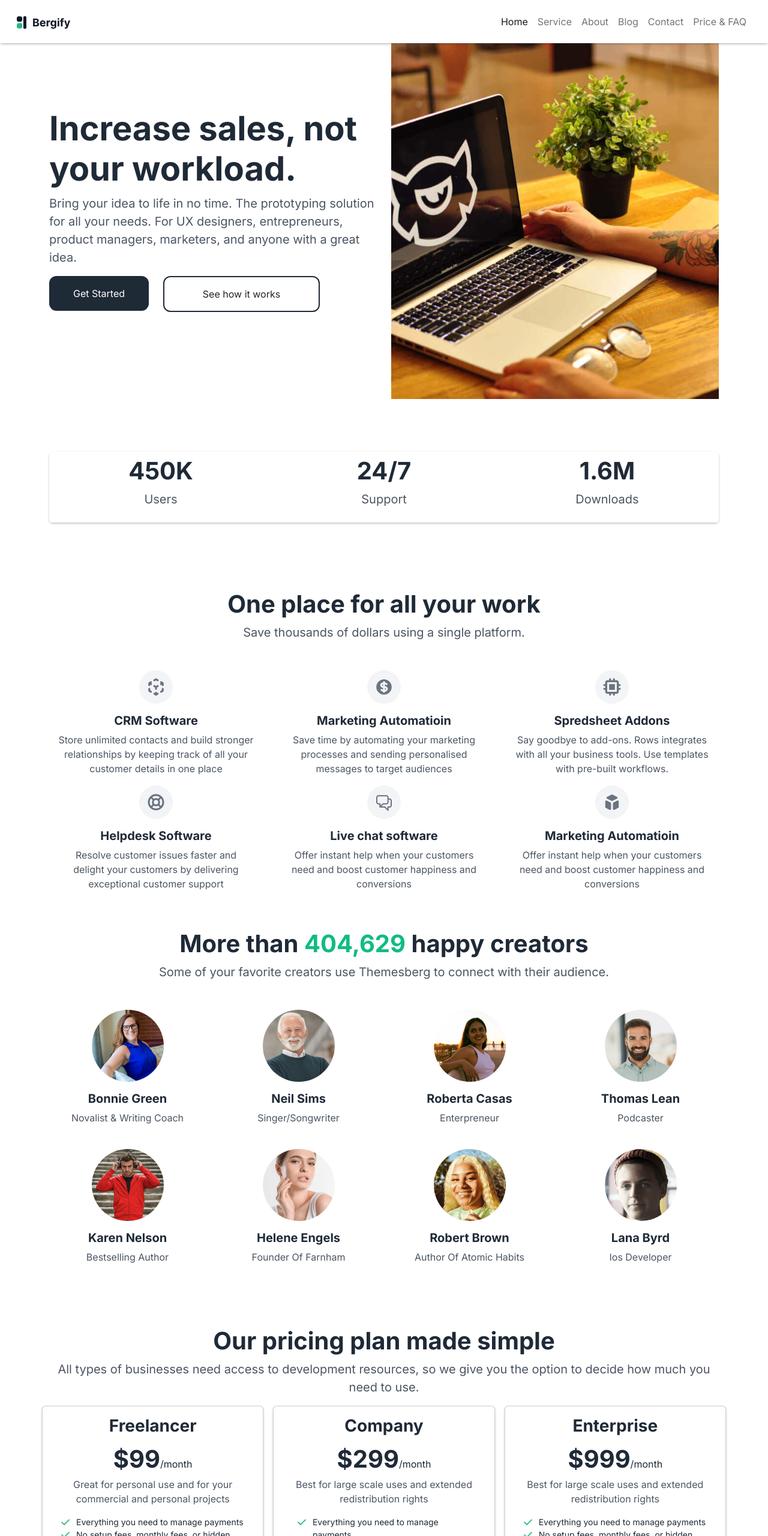
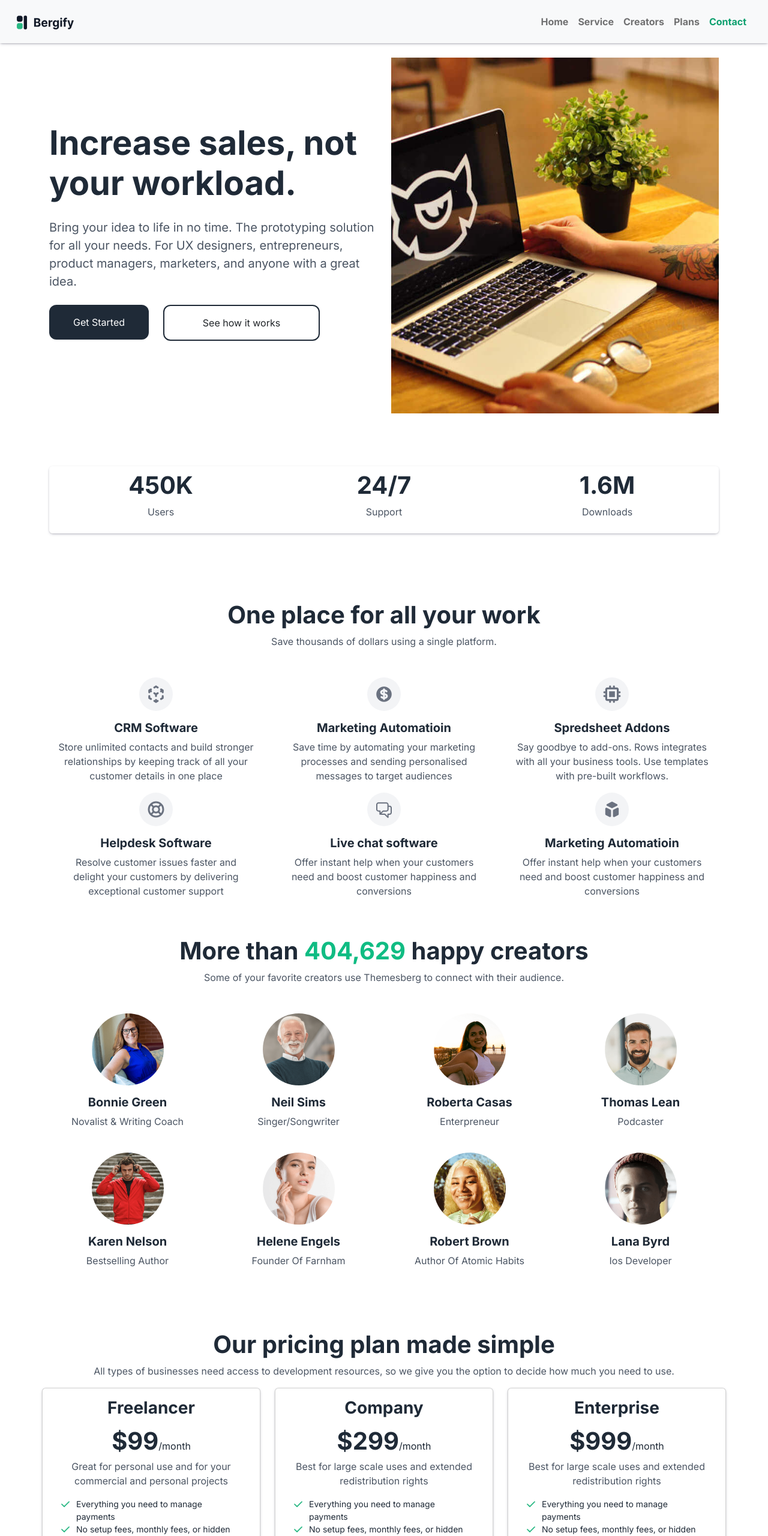
Before and after one commit to rizwanc018/Bergify, a plain HTML site: page index.html in a window 1280 px wide. Shown: the top 2560 px of the page at 60% size. Drawn offline with nearby package versions, Linux system fonts and the light colour scheme; files whose address does not match are found by name.

Commit message:
work done

```diff
--- a/index.html
+++ b/index.html
@@ -10,16 +10,17 @@
     <link rel="stylesheet" href="https://cdnjs.cloudflare.com/ajax/libs/font-awesome/4.7.0/css/font-awesome.min.css">
     <script src='https://kit.fontawesome.com/a076d05399.js' crossorigin='anonymous'></script>
     <link rel="icon" href="./favicon.svg" sizes="32x32">
+    <link rel="stylesheet" href="https://unpkg.com/aos@next/dist/aos.css" />
     <link rel="stylesheet" href="style.css">
     <title>Bergify</title>
 </head>
 
-<body>
+<body data-bs-spy="scroll" data-bs-target=".navbar" data-bs-offset="0">
 
-    <nav class="navbar navbar-expand-md p-3">
+    <nav class="navbar navbar-expand-md p-3 bg-light navbar-light fixed-top">
         <div class="container-fluid">
             <a class="navbar-brand" href="#">
-                <img src="/logo/Logo.svg" alt="" srcset="">
+                <img style="width: 6rem;" src="/logo/Logo.svg" alt="" srcset="">
             </a>
 
             <button class="navbar-toggler" type="button" data-bs-toggle="collapse"
@@ -28,25 +29,25 @@
                 <span class="navbar-toggler-icon"></span>
             </button>
             <div class="collapse navbar-collapse" id="navbarSupportedContent">
-                <ul class="navbar-nav ms-auto mb-2 mb-lg-0">
+                <ul class="navbar-nav ms-auto my-2 my-lg-0">
                     <li class="nav-item">
-                        <a class="nav-link active" href="#">Home</a>
+                        <a class="nav-link fw-bold active" href="#home">Home</a>
                     </li>
                     <li class="nav-item">
-                        <a class="nav-link" href="#">Service</a>
+                        <a class="nav-link fw-bold" href="#service">Service</a>
                     </li>
                     <li class="nav-item">
-                        <a class="nav-link" href="#">About</a>
+                        <a class="nav-link fw-bold" href="#creator">Creators</a>
                     </li>
                     <li class="nav-item">
-                        <a class="nav-link" href="#">Blog</a>
+                        <a class="nav-link fw-bold" href="#plans">Plans</a>
                     </li>
                     <li class="nav-item">
-                        <a class="nav-link" href="#">Contact</a>
+                        <a class="nav-link fw-bold" href="#contact">Contact</a>
                     </li>
-                    <li class="nav-item">
-                        <a class="nav-link" href="#">Price & FAQ</a>
-                    </li>
+                    <!-- <li class="nav-item">
+                        <a class="nav-link fw-bold" href="#palns">Price & FAQ</a>
+                    </li> -->
                 </ul>
 
             </div>
@@ -54,13 +55,14 @@
     </nav>
 
     <main>
-        <div class="container hero">
-            <div class="row">
-                <div class="col-md-6">
+        <div class="container hero mt-5" id="home">
+            <div class="row pt-5">
+                <div class="col-md-6" data-aos="fade-right">
                     <h1>
                         <strong class="fw-bold display-4">Increase sales, not your workload.</strong>
                     </h1>
-                    <p>Bring your idea to life in no time. The prototyping solution for all your needs. For UX
+                    <p class="fs-5 my-4">Bring your idea to life in no time. The prototyping solution for all your
+                        needs. For UX
                         designers, entrepreneurs, product managers, marketers, and anyone with a great idea.</p>
                     <div class="row">
                         <!-- <button class="col-md-4 btn py-3 me-3 mb-3">Get Started</button>
@@ -99,36 +101,39 @@
         </section>
 
         <br>
-        <section class="container text-center my-4">
+        <section class="container text-center my-4" id="service">
             <h1 class="fw-bold">One place for all your work</h1>
             <p>Save thousands of dollars using a single platform.</p>
 
             <div class="row my-5">
-                <div class="card border-0 col-md-4 p-0 border-0">
+                <div class="card border-0 col-md-4 p-0 border-0" data-aos="zoom-in-up">
                     <img class="mx-auto" class="mx-auto" src="/images//svgImgs/crm.svg" class="card-img-top" alt="...">
                     <div class="card-body">
                         <h5 class="card-title fw-bold">CRM Software</h2>
-                        <p class="card-text">Store unlimited contacts and build stronger relationships by keeping track
+                            <p class="card-text">Store unlimited contacts and build stronger relationships by keeping
+                                track
                                 of all your customer details in one place</p>
                     </div>
                 </div>
-                <div class="card border-0 col-md-4">
+                <div class="card border-0 col-md-4" data-aos="zoom-in-up">
                     <img class="mx-auto" src="/images/svgImgs/marketing1.svg" class="card-img-top" alt="...">
                     <div class="card-body">
                         <h5 class="card-title fw-bold">Marketing Automatioin</h2>
-                        <p class="card-text">Save time by automating your marketing processes and sending personalised
+                            <p class="card-text">Save time by automating your marketing processes and sending
+                                personalised
                                 messages to target audiences</p>
                     </div>
                 </div>
-                <div class="card border-0 col-md-4">
+                <div class="card border-0 col-md-4" data-aos="zoom-in-up">
                     <img class="mx-auto" src="/images/svgImgs/spreadsheet.svg" class="card-img-top" alt="...">
                     <div class="card-body">
                         <h5 class="card-title fw-bold">Spredsheet Addons</h2>
-                        <p class="card-text">Say goodbye to add-ons. Rows integrates with all your business tools. Use
+                            <p class="card-text">Say goodbye to add-ons. Rows integrates with all your business tools.
+                                Use
                                 templates with pre-built workflows.</p>
                     </div>
                 </div>
-                <div class="card border-0 col-md-4">
+                <div class="card border-0 col-md-4" data-aos="zoom-in-up">
                     <img class="mx-auto" src="/images/svgImgs/helpd.svg" class="card-img-top" alt="...">
                     <div class="card-body">
                         <h5 class="card-title fw-bold">Helpdesk Software</h2>
@@ -136,79 +141,81 @@
                                 exceptional customer support</p>
                     </div>
                 </div>
-                <div class="card border-0 col-md-4">
+                <div class="card border-0 col-md-4" data-aos="zoom-in-up">
                     <img class="mx-auto" src="/images/svgImgs/chat.svg" class="card-img-top" alt="...">
                     <div class="card-body">
                         <h5 class="card-title fw-bold">Live chat software</h2>
-                        <p class="card-text">Offer instant help when your customers need and boost customer happiness
+                            <p class="card-text">Offer instant help when your customers need and boost customer
+                                happiness
                                 and conversions</p>
                     </div>
                 </div>
-                <div class="card border-0 col-md-4">
+                <div class="card border-0 col-md-4" data-aos="zoom-in-up">
                     <img class="mx-auto" src="/images/svgImgs/marketing.svg" class="card-img-top" alt="...">
                     <div class="card-body">
                         <h5 class="card-title fw-bold">Marketing Automatioin</h2>
-                        <p class="card-text">Offer instant help when your customers need and boost customer happiness
+                            <p class="card-text">Offer instant help when your customers need and boost customer
+                                happiness
                                 and conversions</p>
                     </div>
                 </div>
             </div>
         </section>
 
-        <section class="container text-center creator mt-5">
+        <section class="container text-center creator mt-5" id="creator">
             <h1 class="fw-bold">More than <span style="color: var(--clr-hvr);">404,629</span> happy creators</h1>
             <p>Some of your favorite creators use Themesberg to connect with their audience.</p>
             <div class="row my-5">
-                <div class="card border-0 mb-4 col-md-3">
+                <div class="card border-0 mb-4 col-md-3" data-aos="zoom-in-down">
                     <img class="mx-auto rounded-circle" src="/images/Avatar1.png" class="card-img-top" alt="...">
                     <div class="card-body">
                         <h5 class="card-title fw-bold text-capitalize">Bonnie Green</h3>
                             <p class="card-text text-capitalize">novalist & writing coach</p>
                     </div>
                 </div>
-                <div class="card border-0 mb-4 col-md-3">
+                <div class="card border-0 mb-4 col-md-3" data-aos="zoom-in-down">
                     <img class="mx-auto rounded-circle" src="/images/Avatar2.png" class="card-img-top" alt="...">
                     <div class="card-body">
                         <h5 class="card-title fw-bold text-capitalize">neil sims</h3>
                             <p class="card-text text-capitalize">singer/songwriter</p>
                     </div>
                 </div>
-                <div class="card border-0 mb-4 col-md-3">
+                <div class="card border-0 mb-4 col-md-3" data-aos="zoom-in-down">
                     <img class="mx-auto rounded-circle" src="/images/Avatar3.png" class="card-img-top" alt="...">
                     <div class="card-body">
                         <h5 class="card-title fw-bold text-capitalize">roberta casas</h3>
                             <p class="card-text text-capitalize">enterpreneur</p>
                     </div>
                 </div>
-                <div class="card border-0 mb-4 col-md-3">
+                <div class="card border-0 mb-4 col-md-3" data-aos="zoom-in-down">
                     <img class="mx-auto rounded-circle" src="/images/Avatar4.png" class="card-img-top" alt="...">
                     <div class="card-body">
                         <h5 class="card-title fw-bold text-capitalize">thomas lean</h3>
                             <p class="card-text text-capitalize">podcaster</p>
                     </div>
                 </div>
-                <div class="card border-0 mb-4 col-md-3">
+                <div class="card border-0 mb-4 col-md-3" data-aos="zoom-in-down">
                     <img class="mx-auto rounded-circle" src="/images/Avatar5.png" class="card-img-top" alt="...">
                     <div class="card-body">
                         <h5 class="card-title fw-bold text-capitalize">karen nelson</h3>
                             <p class="card-text text-capitalize">bestselling author</p>
                     </div>
                 </div>
-                <div class="card border-0 mb-4 col-md-3">
+                <div class="card border-0 mb-4 col-md-3" data-aos="zoom-in-down">
                     <img class="mx-auto rounded-circle" src="/images/Avatar6.png" class="card-img-top" alt="...">
                     <div class="card-body">
                         <h5 class="card-title fw-bold text-capitalize">helene engels</h3>
                             <p class="card-text text-capitalize">founder of farnham</p>
                     </div>
                 </div>
-                <div class="card border-0 mb-4 col-md-3">
+                <div class="card border-0 mb-4 col-md-3" data-aos="zoom-in-down">
                     <img class="mx-auto rounded-circle" src="/images/Avatar7.png" class="card-img-top" alt="...">
                     <div class="card-body">
                         <h5 class="card-title fw-bold text-capitalize">robert brown</h3>
                             <p class="card-text text-capitalize">author of atomic habits</p>
                     </div>
                 </div>
-                <div class="card border-0 mb-4 col-md-3">
+                <div class="card border-0 mb-4 col-md-3" data-aos="zoom-in-down">
                     <img class="mx-auto rounded-circle" src="/images/Avatar8.png" class="card-img-top" alt="...">
                     <div class="card-body">
                         <h5 class="card-title fw-bold text-capitalize">lana byrd</h3>
@@ -218,12 +225,13 @@
             </div>
         </section>
 
-        <section class="plans container text-center my-5">
+        <section class="plans container text-center my-5" id="plans">
             <h1 class="fw-bold">Our pricing plan made simple</h1>
-            <p class="p-0">All types of businesses need access to development resources, so we give you the option to decide how
+            <p class="p-0">All types of businesses need access to development resources, so we give you the option to
+                decide how
                 much you need to use.</p>
-            <div class="row">
-                <div class="card col-md mx-auto" style="max-width: 95%;">
+            <div class="row gap-4">
+                <div class="card col-md mx-auto" style="max-width: 95%;" data-aos="zoom-in-right">
                     <div class="card-body">
                         <h3 class="card-title text-capitalize fw-semibold">Freelancer</h3>
                         <p class="card-text fs-1 fw-bold d-inline text-reset">$99</p><span>/month</span>
@@ -240,9 +248,9 @@
                     </div>
                 </div>
 
-                <div class="card col-md my-3 mx-auto my-md-0 mx-md-3" style="max-width: 95%;">
-                <!-- <div class="card col-md gy-3 gy-md-0 gx-md-3"> -->
-                    <div class="card-body mx-auto" style="max-width: 95%;">
+                <!-- <div class="card col-md my-3 mx-auto my-md-0 mx-md-3" style="max-width: 95%;"> -->
+                <div class="card col-md mx-auto" style="max-width: 95%;" data-aos="zoom-out">
+                    <div class="card-body mx-auto col-md-offset-2">
                         <h3 class="card-title text-capitalize fw-semibold">Company</h3>
                         <p class="card-text fs-1 fw-bold d-inline text-reset">$299</p><span>/month</span>
                         <p class="card-text">Best for large scale uses and extended redistribution rights</p>
@@ -258,7 +266,7 @@
                     </div>
                 </div>
 
-                <div class="card col-md">
+                <div class="card col-md"  style="max-width: 95%;" data-aos="zoom-in-right">
                     <div class="card-body">
                         <h3 class="card-title text-capitalize fw-semibold">Enterprise</h3>
                         <p class="card-text fs-1 fw-bold d-inline text-reset">$999</p><span>/month</span>
@@ -283,7 +291,8 @@
                     <h2 class="text-white fw-bold">
                         Whatever you make, make it known with Themesberg.
                     </h2>
-                    <p class="text-light">Build your community on Themesberg or bring them with you. We’ll even move your subscribers from
+                    <p class="text-light">Build your community on Themesberg or bring them with you. We’ll even move
+                        your subscribers from
                         your previous tool with our free concierge migration service.</p>
                     <button class="btn py-2 px-5 fw-bold">Get started for free</button>
                 </div>
@@ -297,7 +306,7 @@
     <!-- Footer -->
     <footer class="text-center text-lg-start text-muted pt-5 mt-5">
         <!-- Section: Links  -->
-        <section class="">
+        <section class="" id="contact">
             <div class="container text-start">
                 <!-- Grid row -->
                 <div class="row mt-3">
@@ -317,17 +326,21 @@
                             <div>
 
                                 <a href="" class=" text-center me-4 link-secondary  rounded-circle">
-                                    <i class="text-dark bg-white p-2 rounded-circle fa fa-facebook-f" style="width: 2rem;"></i>
+                                    <i class="text-dark bg-white p-2 rounded-circle fa fa-facebook-f"
+                                        style="width: 2rem;"></i>
                                 </a>
                                 <a href="" class="me-4 link-secondary">
-                                    <i class="text-dark bg-white p-2 rounded-circle fa fa-twitter" style="width: 2rem;"></i>
+                                    <i class="text-dark bg-white p-2 rounded-circle fa fa-twitter"
+                                        style="width: 2rem;"></i>
                                 </a>
 
                                 <a href="" class="me-4 link-secondary">
-                                    <i class="text-dark bg-white p-2 rounded-circle fa fa-linkedin" style="width: 2rem;"></i>
+                                    <i class="text-dark bg-white p-2 rounded-circle fa fa-linkedin"
+                                        style="width: 2rem;"></i>
                                 </a>
                                 <a href="" class="me-4 link-secondary">
-                                    <i class="text-dark bg-white p-2 rounded-circle bg-info fa fa-github" style="width: 2rem;"></i>
+                                    <i class="text-dark bg-white p-2 rounded-circle bg-info fa fa-github"
+                                        style="width: 2rem;"></i>
                                 </a>
                             </div>
                             <!-- Right -->
@@ -427,7 +440,11 @@
         </div>
         <!-- Copyright -->
     </footer>
-    <!-- Footer -->
+
+    <script src="https://unpkg.com/aos@next/dist/aos.js"></script>
+    <script>
+      AOS.init();
+    </script>
 
 </body>
 
--- a/style.css
+++ b/style.css
@@ -11,9 +11,15 @@
     --clr-primary-lt: hsl(213, 14%, 34%);
     --clr-hvr: hsl(160, 84%, 40%);
     --clr-hvr-dark: hsl(160, 84%, 34%);
-
 }
 
+html {
+    scroll-behavior: smooth;
+  }
+
+body {
+    position: relative;
+}
 
 a {
     text-decoration: none;
@@ -29,7 +35,6 @@ li {
 }
 
 p {
-    font-size: 1.25rem;
     color: var(--clr-primary-lt);
 }
 
@@ -38,6 +43,11 @@ nav {
 
 button {
     border-radius: 12px !important;
+}
+
+.nav-link.active,
+.nav-link:hover {
+    color: var(--clr-hvr-dark) !important;
 }
 
 button:hover {
@@ -103,11 +113,7 @@ button:hover {
     background-image: url(/images/svgImgs/check.svg);
     background-repeat: no-repeat;
     background-position: 0 1px;
-    /* background-origin: padding-box; */
-    /* background-size: auto; */
-    /* border: 2px solid red; */
     padding-left: 1.75rem;
-    /* line-height: 1.2rem; */
     font-size: 14px;
 }
 
```
Lines whose indentation alone changed are shown as unchanged.
